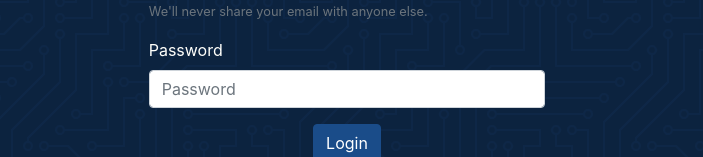
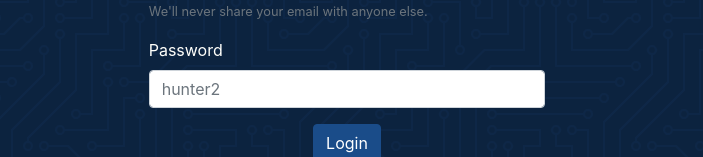
Before and after one commit to NotAnotherMetaTag/fe-rallee-liquidhacks, a React (Create React App) app: page /login in a window 1280 px wide. Shown: the part 319-476 px from the top of the page, without its empty margins (293-996 px from the left). Built offline with nearby package versions, Linux system fonts and the light colour scheme; a web font is replaced by a local one.

Commit message:
Got form validation

```diff
--- a/src/components/Login/Login.jsx
+++ b/src/components/Login/Login.jsx
@@ -10,7 +10,17 @@ import FormDivider from "../FormDivider";
 function Login() {
     const history = useHistory();
 
-    const schema = yup.object({
+    const initialValues = {
+        email: "",
+        password: ""
+    };
+
+    const onSubmit = () => {
+        // TODO: Connect to backend
+        history.push("/");
+    };
+
+    const validationSchema = yup.object({
         email: yup.string().email("Invalid email").required("Required"),
         password: yup
             .string()
@@ -39,14 +49,13 @@ function Login() {
             </Row>
             <Row>
                 <Col xs={4} style={{ margin: "0 auto" }}>
-                    <Formik validationSchema={schema}>
+                    <Formik {...{ initialValues, validationSchema, onSubmit }}>
                         {({
                             handleSubmit,
                             handleChange,
-                            handleBlur,
+                            getFieldProps,
                             values,
                             touched,
-                            isValid,
                             errors
                         }) => (
                             <Form noValidate onSubmit={handleSubmit}>
@@ -55,7 +64,12 @@ function Login() {
                                     <Form.Control
                                         type="email"
                                         placeholder="progamer@legallyskilled.com"
+                                        {...getFieldProps("email")}
+                                        isInvalid={!!errors.email}
                                     />
+                                    <Form.Control.Feedback type="invalid">
+                                        {errors.email}
+                                    </Form.Control.Feedback>
                                     <Form.Text className="text-muted">
                                         We'll never share your email with anyone
                                         else.
@@ -66,8 +80,13 @@ function Login() {
                                     <Form.Label>Password</Form.Label>
                                     <Form.Control
                                         type="password"
-                                        placeholder="Password"
+                                        placeholder="hunter2"
+                                        {...getFieldProps("password")}
+                                        isInvalid={!!errors.password}
                                     />
+                                    <Form.Control.Feedback type="invalid">
+                                        {errors.password}
+                                    </Form.Control.Feedback>
                                 </Form.Group>
                                 <Button
                                     variant="primary"
```
